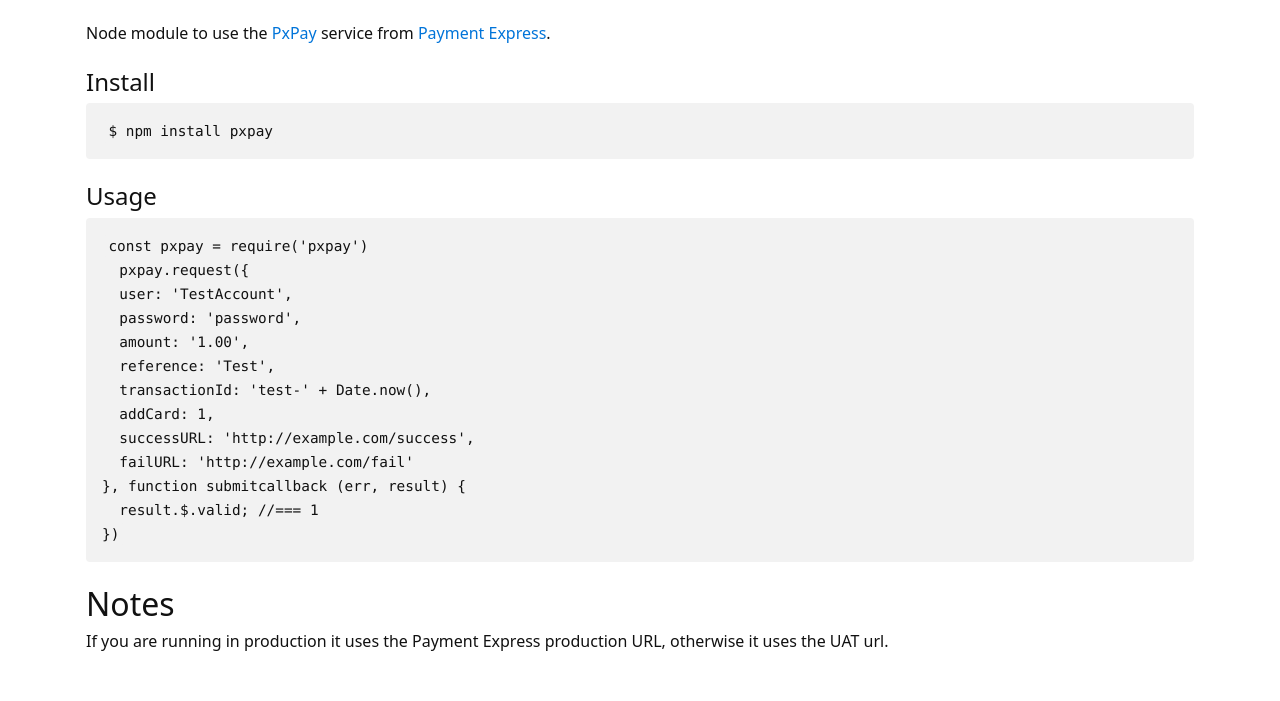
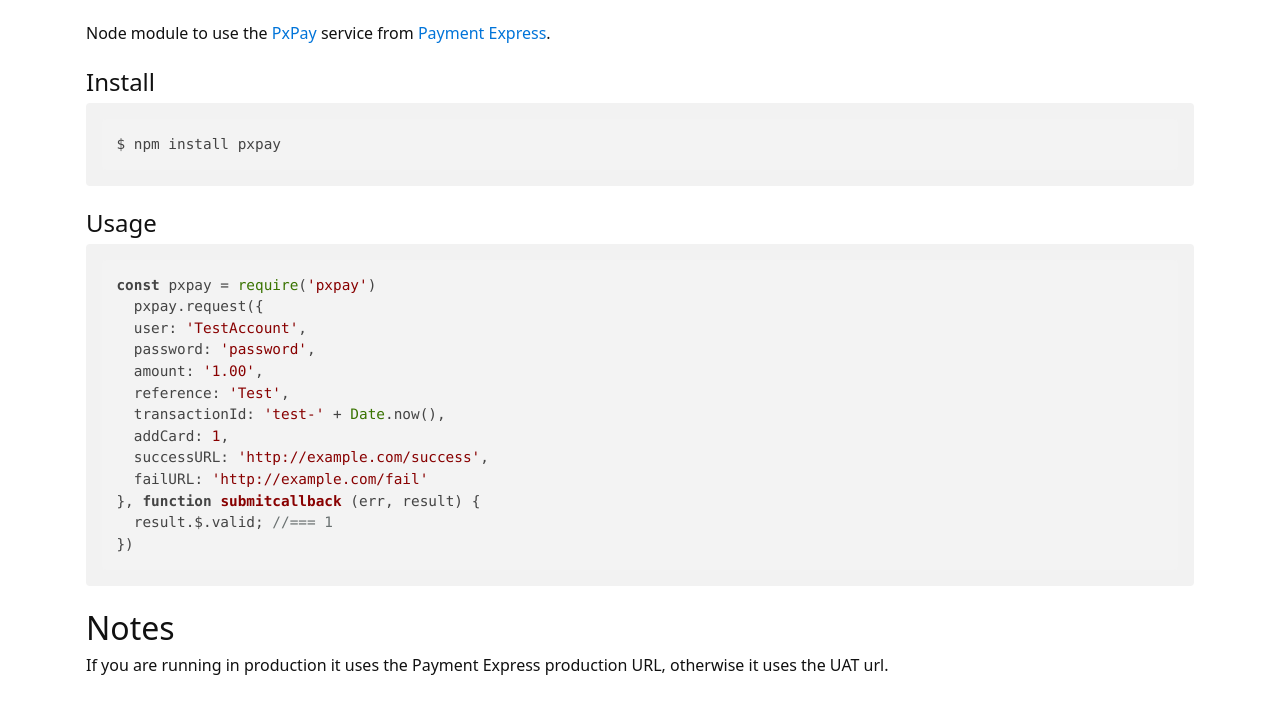
Before and after one commit to Kevnz/pxpay, a plain HTML site: page index.html in a window 1280 px wide. Shown: the part 403-1104 px from the top of the page. Before the commit the page ends 1080 px from the top, so only its background shows below. Drawn offline with nearby package versions, Linux system fonts and the light colour scheme.

Commit message:
Publisher generated commit [ci skip]

```diff
--- a/index.html
+++ b/index.html
@@ -6,40 +6,33 @@
   <link rel="stylesheet" type="text/css" href="styles.css" />
   <meta name="description" content="A node module for using the Payment Express PXPay 2.0 service for payment processing" />
   <meta http-equiv="Content-Type" content="text/html; charset=utf-8" />
+  <link rel="stylesheet" type="text/css" href="https://cdnjs.cloudflare.com/ajax/libs/highlight.js/9.8.0/styles/default.min.css" />
+
 </head>
 
 <body>
   <div class="container">
-  <p><a href="https://travis-ci.org/Kevnz/pxpay"><img src="https://travis-ci.org/Kevnz/pxpay.png?branch=master" alt="Build Status" /></a></p>
-<h1 id="pxpay">PxPay</h1>
+  <h1 id="pxpay">PxPay</h1>
+<p><a href="https://travis-ci.org/Kevnz/pxpay"><img src="https://travis-ci.org/Kevnz/pxpay.png?branch=master" alt="Build Status" /></a></p>
 <p>PxPay implementation for node.js</p>
 <p>Node module to use the <a href="http://paymentexpress.co.nz/developer-e-commerce-paymentexpress-hosted-pxpay">PxPay</a> service from <a href="http://paymentexpress.co.nz/">Payment Express</a>.</p>
 <h4 id="install">Install</h4>
-<pre><code class="bash language-bash">$ npm install pxpay</code></pre>
+<pre><code class="hljs bash language-bash">$ npm install pxpay</code></pre>
 <h4 id="usage">Usage</h4>
-<pre><code class="javascript language-javascript">const pxpay = require('pxpay')
+<pre><code class="hljs javascript language-javascript"><span class="hljs-keyword">const</span> pxpay = <span class="hljs-built_in">require</span>(<span class="hljs-string">'pxpay'</span>)
   pxpay.request({
-  user: 'TestAccount',
-  password: 'password',
-  amount: '1.00',
-  reference: 'Test',
-  transactionId: 'test-' + Date.now(),
-  addCard: 1,
-  successURL: 'http://example.com/success',
-  failURL: 'http://example.com/fail'
-}, function submitcallback (err, result) {
-  result.$.valid; //=== 1
+  <span class="hljs-attr">user</span>: <span class="hljs-string">'TestAccount'</span>,
+  <span class="hljs-attr">password</span>: <span class="hljs-string">'password'</span>,
+  <span class="hljs-attr">amount</span>: <span class="hljs-string">'1.00'</span>,
+  <span class="hljs-attr">reference</span>: <span class="hljs-string">'Test'</span>,
+  <span class="hljs-attr">transactionId</span>: <span class="hljs-string">'test-'</span> + <span class="hljs-built_in">Date</span>.now(),
+  <span class="hljs-attr">addCard</span>: <span class="hljs-number">1</span>,
+  <span class="hljs-attr">successURL</span>: <span class="hljs-string">'http://example.com/success'</span>,
+  <span class="hljs-attr">failURL</span>: <span class="hljs-string">'http://example.com/fail'</span>
+}, <span class="hljs-function"><span class="hljs-keyword">function</span> <span class="hljs-title">submitcallback</span> (<span class="hljs-params">err, result</span>) </span>{
+  result.$.valid; <span class="hljs-comment">//=== 1</span>
 })</code></pre>
 <h2 id="notes">Notes</h2>
 <p>If you are running in production it uses the Payment Express production URL, otherwise it uses the UAT url.</p>
   </div>
-<script async src="https://www.googletagmanager.com/gtag/js?id=UA-64038939-2"></script>
-<script>
-  window.dataLayer = window.dataLayer || [];
-  function gtag() { dataLayer.push(arguments); }
-  gtag('js', new Date());
-
-  gtag('config', 'UA-64038939-2');
-</script>
-
 </body>
```
